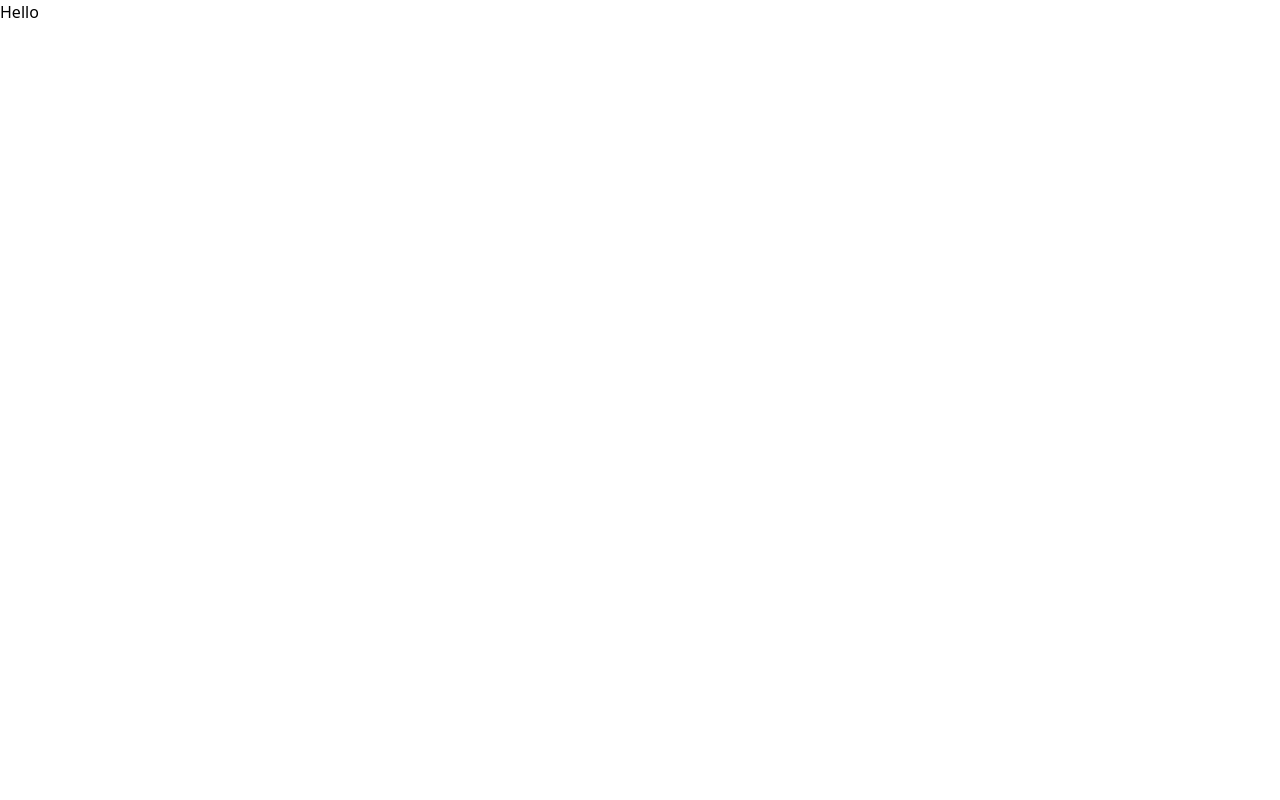
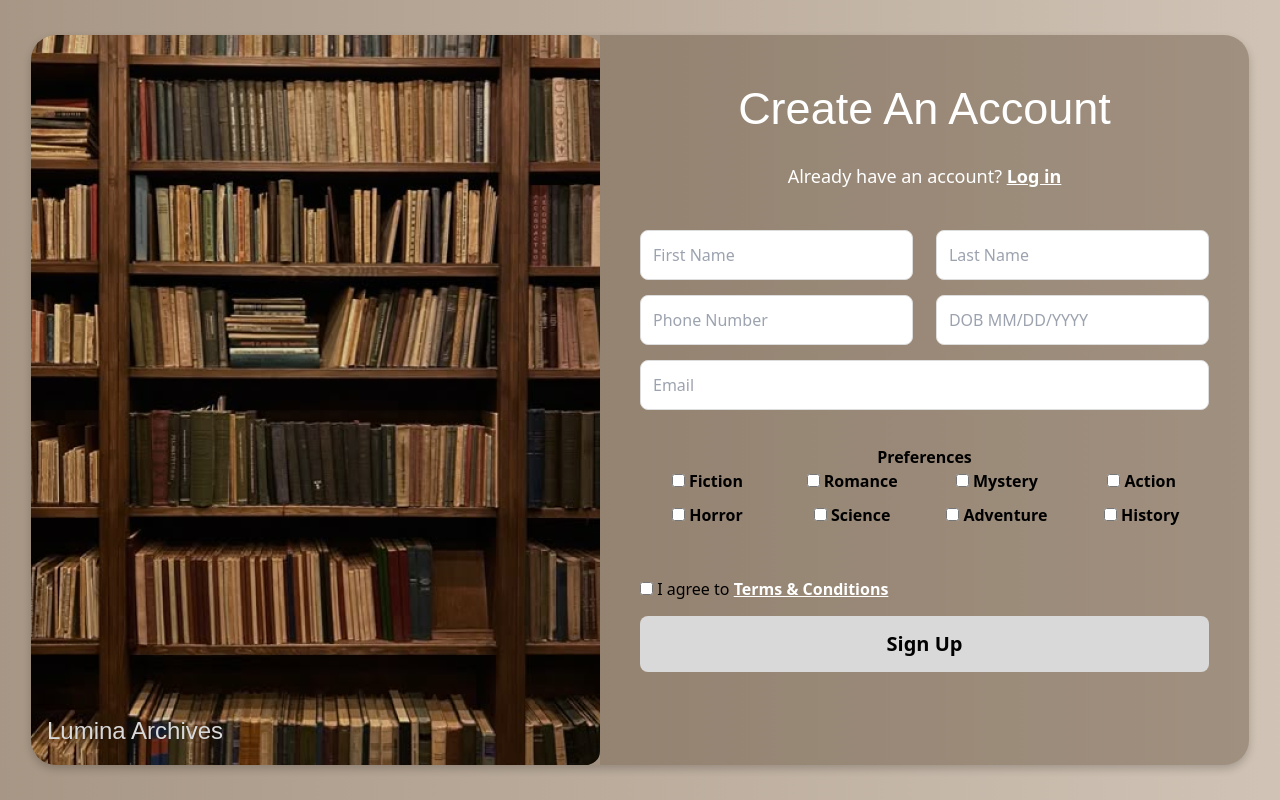
Before and after one commit to kelanwu17/COSC3380-Library-Database, a React (Create React App) app in the folder frontend/: page /Signup in a window 1280 px wide. Built offline with nearby package versions, Linux system fonts and the light colour scheme.

Commit message:
Sign Up Page

```diff
--- /dev/null
+++ b/frontend/src/Pages/SignUp Page/signUpPage.css
@@ -0,0 +1,145 @@
+/* CSS for Sign Up Page */
+
+/* Container styles */
+.signup-container {
+    display: flex;
+    align-items: center;
+    justify-content: center;
+    min-height: 100vh;
+    background: linear-gradient(to right, #816950b2, #87654163);
+}
+
+/* Wrapper styles */
+.signup-wrapper {
+    display: flex;
+    width: 1218px;
+    height: 730px;
+    border-radius: 25px;
+    box-shadow: 0 4px 8px rgba(0, 0, 0, 0.2);
+    overflow: hidden;
+    background-color: #65503c4b;
+}
+
+/* Image section styles */
+.image-section {
+    position: relative;
+    flex: 1;
+}
+
+.library-image {
+    width: 580px;
+    height: 731px;
+    object-fit: cover;
+    border-radius: 15px;
+}
+
+/* Image caption styles */
+.image-caption {
+    position: absolute;
+    bottom: 16px;
+    left: 16px;
+    color: #D9D9D9;
+    font-family: 'Poppins', sans-serif;
+    font-size: 24px;
+}
+
+/* Form section styles */
+.form-section {
+    flex: 1;
+    padding: 40px;
+    background-color: #65503c34;
+}
+
+/* Title styles */
+.signup-title {
+    font-family: 'Poppins', sans-serif;
+    font-weight: 500;
+    font-size: 45px;
+    color: #ffffff;
+    text-align: center;
+    margin-bottom: 20px;
+}
+
+/* Login link styles */
+.login-link {
+    color: #ffffff;
+    text-align: center;
+    font-size: 18px;
+    margin-bottom: 40px;
+}
+
+/* Anchor styles for Log in link */
+.login-anchor {
+    font-weight: bold;
+    text-decoration: underline;
+}
+
+/* Input field styles */
+.input-field {
+    width: 100%;
+    padding: 12px;
+    margin-bottom: 15px;
+    border: 1px solid #ddd;
+    border-radius: 8px;
+    font-size: 16px;
+}
+
+.input-group {
+    display: flex;
+    justify-content: space-between;
+}
+
+.input-group .input-field {
+    width: 48%;
+}
+
+/* Preferences styles */
+.preferences {
+    margin: 20px 0;
+    text-align: center;
+    font-weight: bold;
+}
+
+.checkbox-group {
+    flex-wrap: wrap;
+    text-align: center;
+    gap: 10px;
+    display: grid;
+    grid-template-columns: repeat(4, 1fr); /* 4 columns */
+
+
+}
+
+.checkbox-group label {
+    font-size: 16px;
+}
+
+/* Terms styles */
+.terms {
+    margin: 15px 0;
+    margin-top: 50px;
+}
+
+.terms-anchor {
+    text-decoration: underline;
+    font-weight: bold;
+    color: #ffffff;
+}
+
+/* Signup button styles */
+.signup-button {
+    width: 100%;
+    padding: 13px;
+    font-size: 20px;
+    color: #000000;
+    background-color: #D9D9D9;
+    border: none;
+    border-radius: 8px;
+    cursor: pointer;
+    transition: background-color 0.3s;
+    font-weight: bold;
+}
+
+.signup-button:hover {
+    background-color: #d6cefac4;
+}
--- a/frontend/src/Pages/SignUp Page/signUpPage.jsx
+++ b/frontend/src/Pages/SignUp Page/signUpPage.jsx
@@ -1,11 +1,106 @@
-import React from 'react'
+import React from 'react';
+import './signUpPage.css'; // Import the CSS file
 
-function signUpPage() {
+function SignUpPage() {
   return (
-    <div>
-      <p>Hello</p>
+    <div className="signup-container">
+      <div className="signup-wrapper">
+        <div className="image-section">
+          <img
+            src="/loginpage.png"
+            alt="Lumina Archives"
+            className="library-image"
+          />
+          <p className="image-caption">Lumina Archives</p>
+        </div>
+        <div className="form-section">
+          <h2 className="signup-title">Create An Account</h2>
+          <p className="login-link">
+            Already have an account?{' '}
+            <a href="/login" className="login-anchor">
+              Log in
+            </a>
+          </p>
+          <form>
+            <div className="input-group">
+              <input
+                type="text"
+                className="input-field"
+                placeholder="First Name"
+                required
+              />
+              <input
+                type="text"
+                className="input-field"
+                placeholder="Last Name"
+                required
+              />
+            </div>
+            <div className="input-group">
+              <input
+                type="text"
+                className="input-field"
+                placeholder="Phone Number"
+                required
+              />
+              <input
+                type="text"
+                className="input-field"
+                placeholder="DOB MM/DD/YYYY"
+                required
+              />
+            </div>
+            <input
+              type="email"
+              className="input-field"
+              placeholder="Email"
+              required
+            />
+            <div className="preferences">
+              <p>Preferences</p>
+              <div className="checkbox-group">
+                <label>
+                  <input type="checkbox" /> Fiction
+                </label>
+                <label>
+                  <input type="checkbox" /> Romance
+                </label>
+                <label>
+                  <input type="checkbox" /> Mystery
+                </label>
+                <label>
+                  <input type="checkbox" /> Action
+                </label>
+                <label>
+                  <input type="checkbox" /> Horror
+                </label>
+                <label>
+                  <input type="checkbox" /> Science
+                </label>
+                <label>
+                  <input type="checkbox" /> Adventure
+                </label>
+                <label>
+                  <input type="checkbox" /> History
+                </label>
+              </div>
+            </div>
+            <div className="terms">
+              <label>
+                <input type="checkbox" required /> I agree to{' '}
+                <a href="/terms" className="terms-anchor">
+                  Terms & Conditions
+                </a>
+              </label>
+            </div>
+            <button type="submit" className="signup-button">
+              Sign Up
+            </button>
+          </form>
+        </div>
+      </div>
     </div>
-  )
+  );
 }
 
-export default signUpPage
+export default SignUpPage;
```
